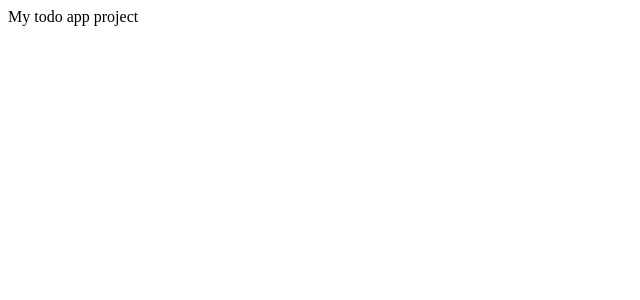
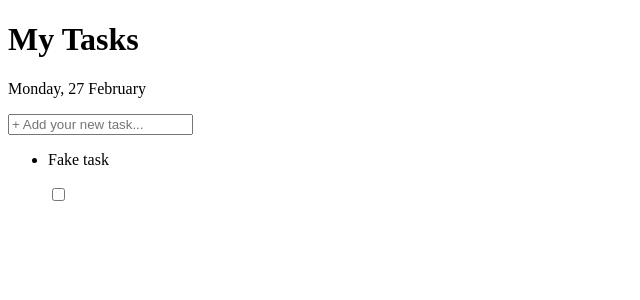
Before and after one commit to PrzybylskiMariusz/todo-react, a React (Vite) app: page / in a window 1280 px wide. Shown: the top 300 px of the page, without its empty margins (0-640 px from the left). Built offline with nearby package versions, Linux system fonts and the light colour scheme.

Commit message:
Create static app jsx structure

```diff
--- a/src/App.jsx
+++ b/src/App.jsx
@@ -1,10 +1,28 @@
 function App() {
+	const weekday = new Date().toLocaleDateString("en-US", { weekday: "long" });
+	const numericDay = new Date().toLocaleDateString("en-US", { day: "numeric" });
+	const month = new Date().toLocaleDateString("en-US", { month: "long" });
+	const currentDate = `${weekday}, ${numericDay} ${month}`;
 
-  return (
-    <div>
-      My todo app project
-    </div>
-  )
+	return (
+		<>
+			<div>
+				<h1>My Tasks</h1>
+				<p>{currentDate}</p>
+			</div>
+			<form>
+				<input type="text" placeholder="+ Add your new task..." />
+			</form>
+			<ul>
+				<li>
+					<label>
+						<p>Fake task</p>
+						<input type="checkbox" />
+					</label>
+				</li>
+			</ul>
+		</>
+	);
 }
 
-export default App
+export default App;
```
Also changed, not shown: src/main.jsx (+8 -8 lines).
